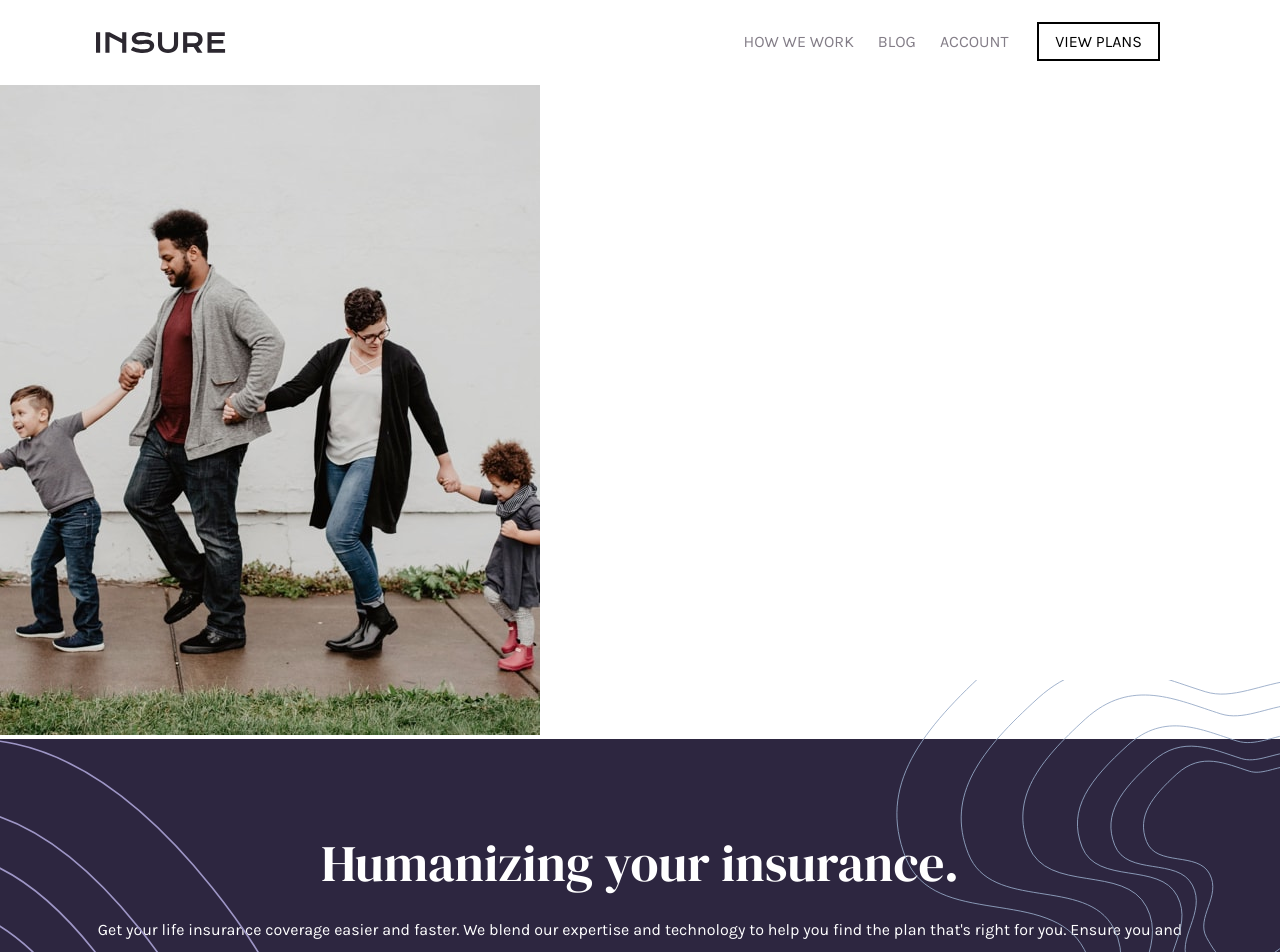
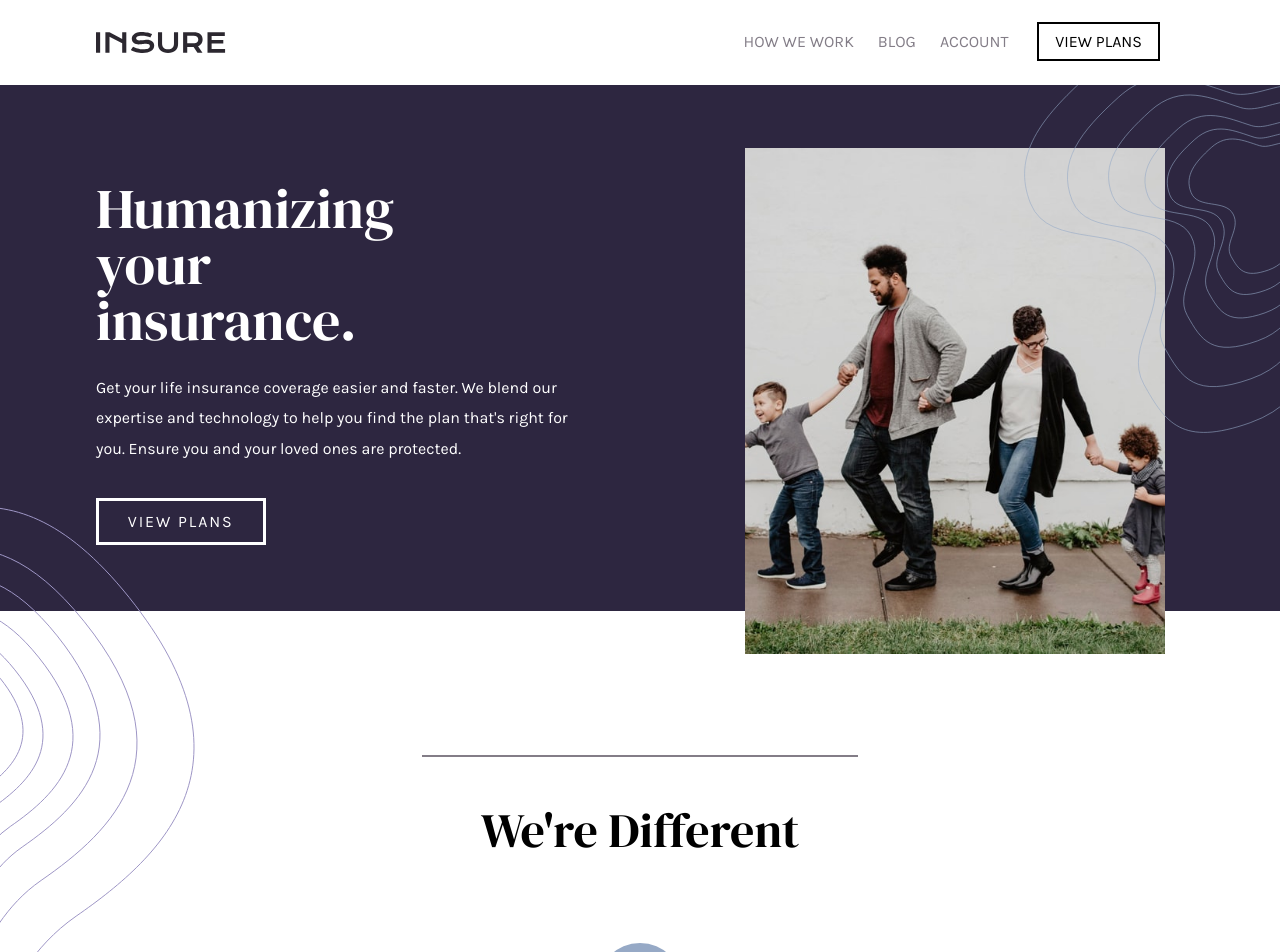
Before and after one commit to ryancodes116/insure-landing-page, a Vue app: page / in a window 1280 px wide. Shown: the top 952 px of the page. Built offline with nearby package versions, Linux system fonts and the light colour scheme.

Commit message:
add desktop responsive layout for hero section

```diff
--- a/src/components/DetailCard.vue
+++ b/src/components/DetailCard.vue
@@ -47,6 +47,7 @@ export default {
 }
 
 .card-text {
+  color: hsl(273, 4%, 51%);
   line-height: 1.8;
 }
 </style>
--- a/src/components/HeroSection.vue
+++ b/src/components/HeroSection.vue
@@ -1,9 +1,21 @@
 <template>
   <div class="hero-wrapper">
-    <img src="../assets/images/image-intro-desktop.jpg" alt="family holding hands" />
+    <img
+      src="../assets/images/image-intro-mobile.jpg"
+      alt="family holding hands"
+      class="family-mobile"
+    />
+    <img
+      src="../assets/images/image-intro-desktop.jpg"
+      alt="family holding hands"
+      class="family-desktop"
+    />
+
     <div class="hero-text">
-      <img src="../assets/images/bg-pattern-intro-left-desktop.svg" class="pattern-left" />
-      <img src="../assets/images/bg-pattern-intro-right-desktop.svg" class="pattern-right" />
+      <img src="../assets/images/bg-pattern-intro-left-mobile.svg" class="pattern-left-mobile" />
+      <img src="../assets/images/bg-pattern-intro-left-desktop.svg" class="pattern-left-desktop" />
+      <img src="../assets/images/bg-pattern-intro-right-mobile.svg" class="pattern-right-mobile" />
+      <img src="../assets/images/bg-pattern-intro-right-desktop.svg" class="pattern-right-desktop" />
       <div class="container">
         <h1 class="title">Humanizing your insurance.</h1>
         <p
@@ -20,6 +32,18 @@ export default {};
 </script>
 
 <style scoped>
+.hero-wrapper {
+  position: relative;
+}
+
+.family-mobile {
+  width: 100%;
+}
+
+.family-desktop {
+  display: none;
+}
+
 .hero-text {
   position: relative;
   text-align: center;
@@ -28,18 +52,25 @@ export default {};
   color: #fff;
 }
 
-.pattern-left {
+.pattern-left-desktop,
+.pattern-right-desktop {
+  display: none;
+}
+
+.pattern-left-mobile {
   position: absolute;
   top: 0;
   left: 0;
-  width: 25%;
+  /* width: 25%;
+  max-width: 149px; */
 }
 
-.pattern-right {
+.pattern-right-mobile {
   position: absolute;
-  bottom: -5rem;
+  bottom: -12rem;
   right: 0;
-  width: 30%;
+  /* width: 30%;
+  max-width: 217px; */
 }
 
 .title {
@@ -67,4 +98,57 @@ export default {};
   background-color: #fff;
   color: hsl(256, 26%, 20%);
 }
+
+/* Media Queries */
+@media (min-width: 990px) {
+  .family-mobile {
+    display: none;
+  }
+
+  .family-desktop {
+    display: block;
+    min-width: 420px;
+    width: 30%;
+    position: absolute;
+    top: 12%;
+    right: 9%;
+    z-index: 100;
+  }
+
+  .hero-text {
+    text-align: left;
+  }
+
+  .title {
+    width: 35%;
+    font-size: 3.5rem;
+  }
+
+  .text {
+    width: 45%;
+  }
+
+  .pattern-left-mobile,
+  .pattern-right-mobile {
+    display: none;
+  }
+
+  .pattern-left-desktop,
+  .pattern-right-desktop {
+    display: block;
+    position: absolute;
+  }
+
+  .pattern-left-desktop {
+    bottom: -25rem;
+    left: 0;
+  }
+
+  .pattern-right-desktop {
+    top: 0;
+    right: 0;
+    width: 20%;
+    z-index: 101;
+  }
+}
 </style>
```
